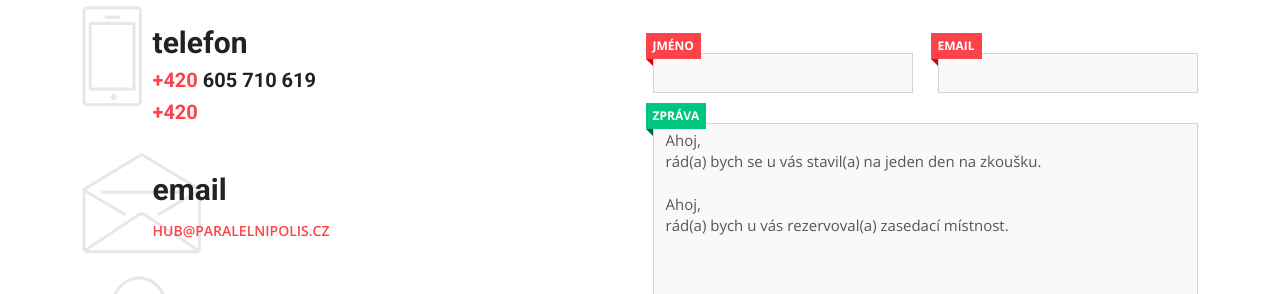
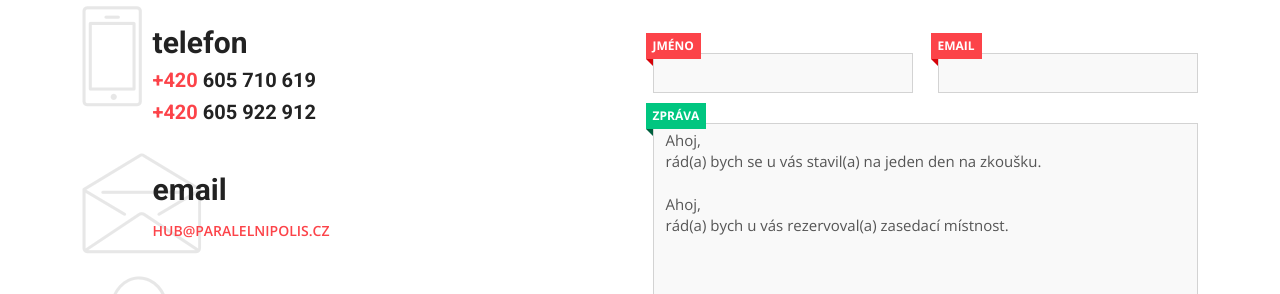
Before and after one commit to ParalelniPolis/paperhubweb, a Jekyll site: the page built from index.html, in a window 1280 px wide and 900 px high, scrolled down 4730 px. Shown: the part 331-625 px from the top of the window. Built offline with Jekyll 4.4.1, drawn with Linux system fonts in a browser that asks for light colours; some web fonts are replaced; Markdown is read by kramdown in place of the engine named in the settings.

Commit message:
Adding the second phone back

```diff
--- a/_data/website_text.yaml
+++ b/_data/website_text.yaml
@@ -458,6 +458,7 @@ contact_us:
         cz: "Telefon"
         eng: "Call Us"
     phone_1: "605 710 619"
+    phone_2: "605 922 912"
     emailus:
         cz: "Email"
         eng: "Email Us"
```
